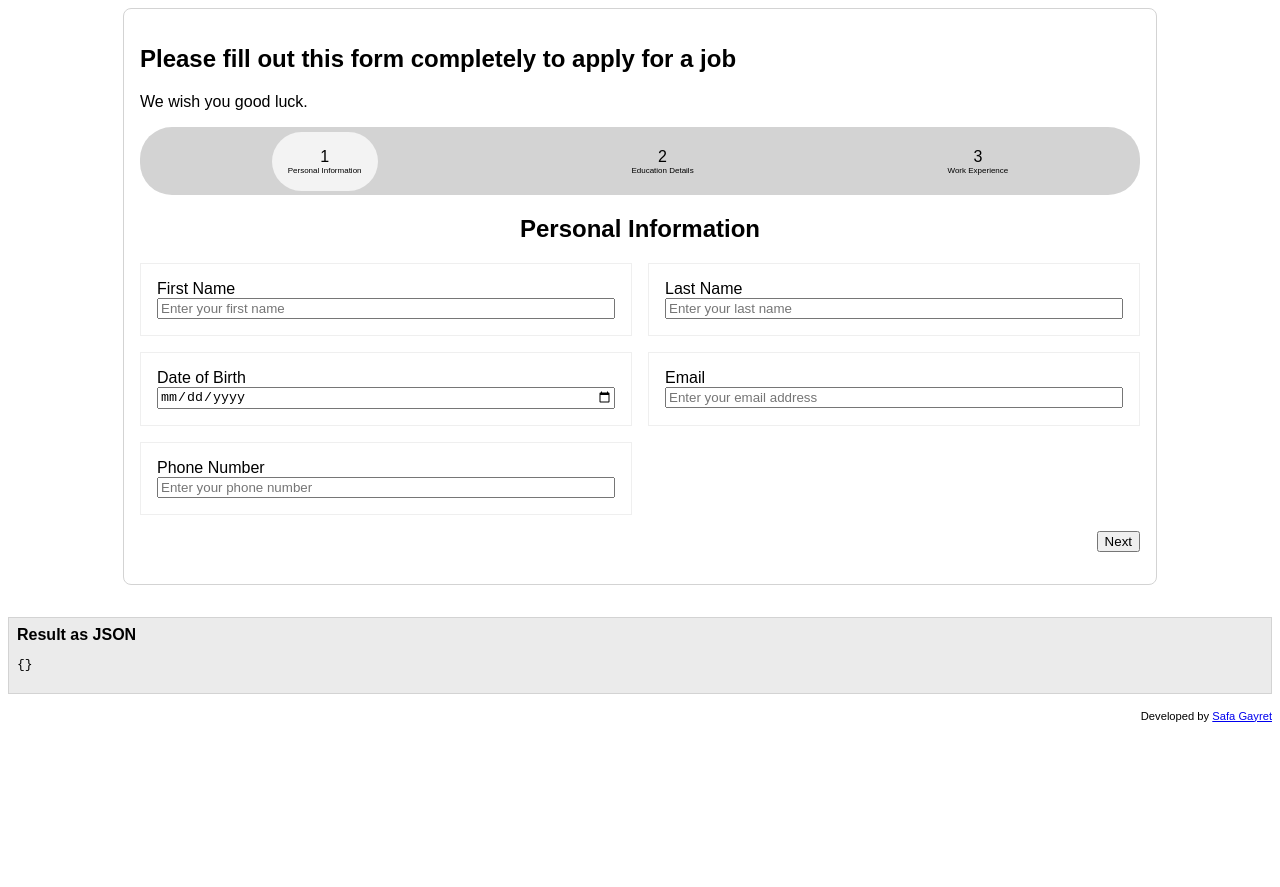
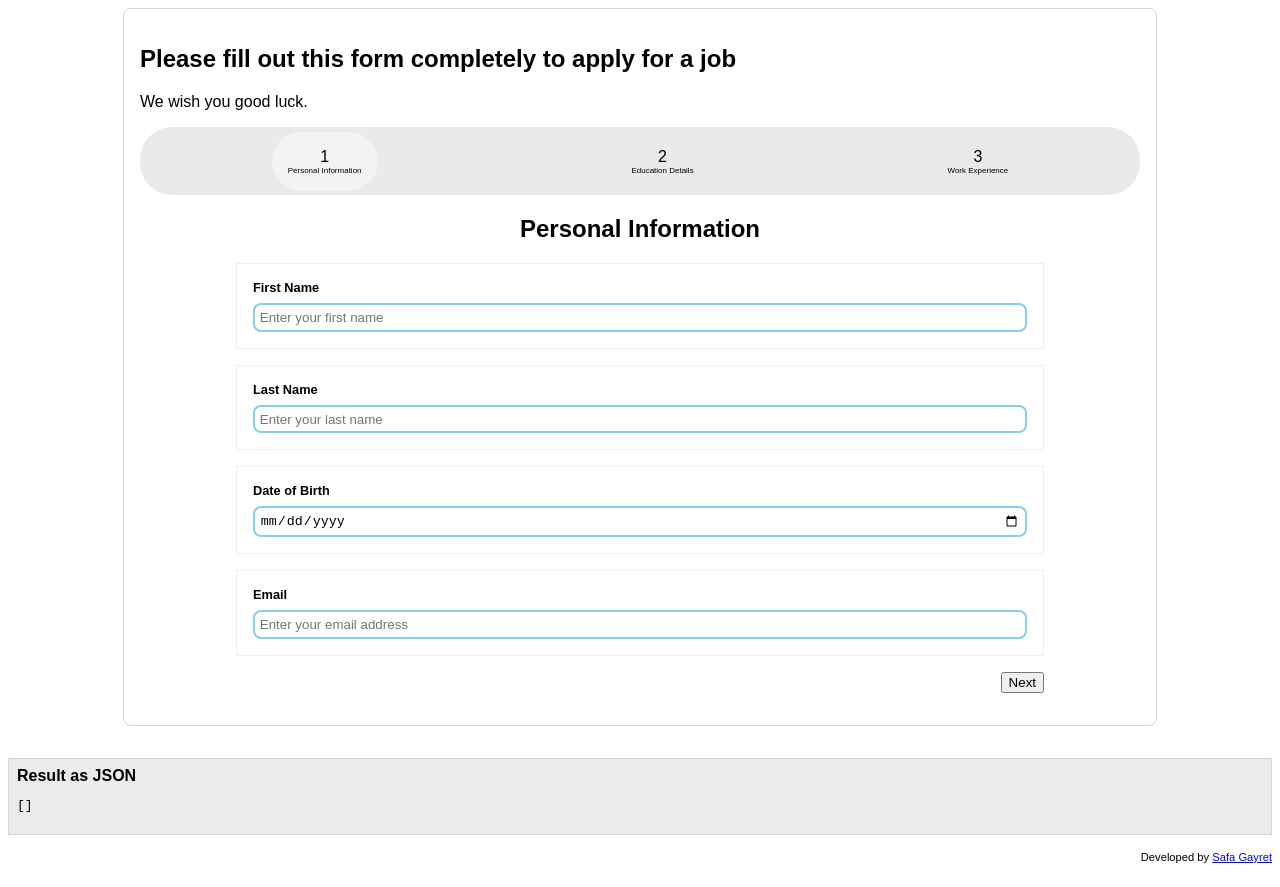
Before and after one commit to gayret/multiple-steps-form-wizard-pattern, a Vue app: page / in a window 1280 px wide. Before the commit the page ends 800 px from the top, so only its background shows below. Built offline with nearby package versions, Linux system fonts and the light colour scheme.

Commit message:
feat: UI and UX

```diff
--- a/src/App.vue
+++ b/src/App.vue
@@ -1,8 +1,8 @@
 <script setup>
-import { reactive } from 'vue';
+import { ref } from 'vue';
 import MultipleStepsForm from './components/MultipleStepsForm/MultipleStepsForm.vue'
 
-const formData = reactive({})
+const formData = ref([])
 </script>
 
 <template>
@@ -10,7 +10,7 @@ const formData = reactive({})
 
   <section class="result-as-json">
     <strong>Result as JSON</strong>
-    <pre>{{formData}}</pre>
+    <pre>{{ formData }}</pre>
   </section>
 
   <footer>
--- a/src/components/MultipleStepsForm/MultipleStepsForm.vue
+++ b/src/components/MultipleStepsForm/MultipleStepsForm.vue
@@ -1,8 +1,8 @@
 <script setup>
 // Depends
 import steps from '../../data/steps'
-import { ref, defineModel } from 'vue'
-const vmodel = defineModel({type: Object})
+import { ref } from 'vue'
+const modelValue = defineModel({type: Object})
 
 // Components
 import Step1 from './steps/Step1.vue'
@@ -13,6 +13,22 @@ import Completed from './steps/Completed.vue'
 const activeStepId = ref('step1') // 'step1', 'step2', 'step3', 'completed'
 
 const setActiveStepId = id => activeStepId.value = id
+
+const onCompletedForm = () => {
+    const payload = steps.map((step) => {
+        return {
+            id: step.id,
+            fields: step.fields.map((field) => {
+                return {
+                    key: field.key,
+                    value: field.value
+                }
+            })
+        }
+    })
+    modelValue.value = payload
+    setActiveStepId('completed')
+}
 </script>
 
 <template>
@@ -24,7 +40,8 @@ const setActiveStepId = id => activeStepId.value = id
 
         <section v-if="activeStepId !== 'completed'" class="steps-number">
             <ul>
-                <li v-for="step in steps" :key="step.id" :class="{active: step.id === activeStepId}">
+                <li v-for="step in steps" :key="step.id" :class="{active: step.id === activeStepId}"
+                @click="activeStepId = step.id">
                     {{ step.number }}
                     <small>{{ step.title }}</small>
                 </li>
@@ -34,7 +51,7 @@ const setActiveStepId = id => activeStepId.value = id
         <section class="active-step">
             <Step1 v-if="activeStepId === 'step1'" @step-is-completed="setActiveStepId('step2')" />
             <Step2 v-if="activeStepId === 'step2'" @step-is-completed="setActiveStepId('step3')" @go-previous-step="setActiveStepId('step1')" />
-            <Step3 v-if="activeStepId === 'step3'" @step-is-completed="setActiveStepId('completed')" @go-previous-step="setActiveStepId('step2')" />
+            <Step3 v-if="activeStepId === 'step3'" @step-is-completed="onCompletedForm" @go-previous-step="setActiveStepId('step2')" />
             <Completed v-if="activeStepId === 'completed'" />
         </section>
     </section>
@@ -48,13 +65,17 @@ const setActiveStepId = id => activeStepId.value = id
     padding: 1rem;
     border-radius: .5rem;
 
+    & .active-step {
+        padding-inline: 6rem;
+    }
+
     & .steps-number ul {
         all: unset;
         list-style: none;
         display: flex;
         justify-content: space-around;
         align-items: center;
-        background-color: lightgray;
+        background-color: #eaeaea;
         padding: .3rem;
         border-radius: 2rem;
 
@@ -75,5 +96,4 @@ const setActiveStepId = id => activeStepId.value = id
         }
     }
 }
-
 </style>
--- a/src/components/MultipleStepsForm/steps/Completed.vue
+++ b/src/components/MultipleStepsForm/steps/Completed.vue
@@ -1,4 +1,4 @@
 <template>
     <h1>Congratulations, you have successfully completed the form.</h1>
-    <p>Wait for a response from us.</p>
+    <p>Don't wait for a response from us.</p>
 </template>
--- a/src/components/MultipleStepsForm/steps/Step1.vue
+++ b/src/components/MultipleStepsForm/steps/Step1.vue
@@ -12,9 +12,8 @@ const onNext = () => {
 </script>
 
 <template>
-<header>
-    <h2>{{ step.title }}</h2>
-</header>
+<header><h2>{{ step.title }}</h2></header>
+
 <main>
     <section class="field" v-for="field in step.fields" :key="field.label">
         <label :for="field.label">{{ field.label }}</label>
--- a/src/components/MultipleStepsForm/steps/Step2.vue
+++ b/src/components/MultipleStepsForm/steps/Step2.vue
@@ -14,9 +14,8 @@ const onPrevious = () => emits('go-previous-step')
 </script>
 
 <template>
-<header>
-    <h2>{{ step.title }}</h2>
-</header>
+<header><h2>{{ step.title }}</h2></header>
+
 <main>
     <section class="field" v-for="field in step.fields" :key="field.key">
         <label :for="field.label">{{ field.label }}</label>
--- a/src/components/MultipleStepsForm/steps/Step3.vue
+++ b/src/components/MultipleStepsForm/steps/Step3.vue
@@ -14,9 +14,8 @@ const onPrevious = () => emits('go-previous-step')
 </script>
 
 <template>
-<header>
-    <h2>{{ step.title }}</h2>
-</header>
+<header><h2>{{ step.title }}</h2></header>
+
 <main>
     <section class="field" v-for="field in step.fields" :key="field.key">
         <label :for="field.label">{{ field.label }}</label>
--- a/src/data/steps.js
+++ b/src/data/steps.js
@@ -32,13 +32,6 @@ const steps = reactive([
                 "type": "email",
                 "placeholder": "Enter your email address",
                 "key": "email",
-                "value": ""
-            },
-            {
-                "label": "Phone Number",
-                "type": "tel",
-                "placeholder": "Enter your phone number",
-                "key": "phoneNumber",
                 "value": ""
             }
         ]
--- a/src/style.css
+++ b/src/style.css
@@ -5,3 +5,20 @@ html {
 header h2 {
   text-align: center;
 }
+
+label {
+  margin-bottom: .5rem;
+  font-weight: bold;
+  font-size: .8rem;
+}
+
+input {
+  padding: .3rem;
+  border: 2px solid skyblue;
+  border-radius: .5rem;
+  outline: none;
+}
+
+input:active, input:focus {
+  border-color: rgb(112, 112, 255);
+}
```
